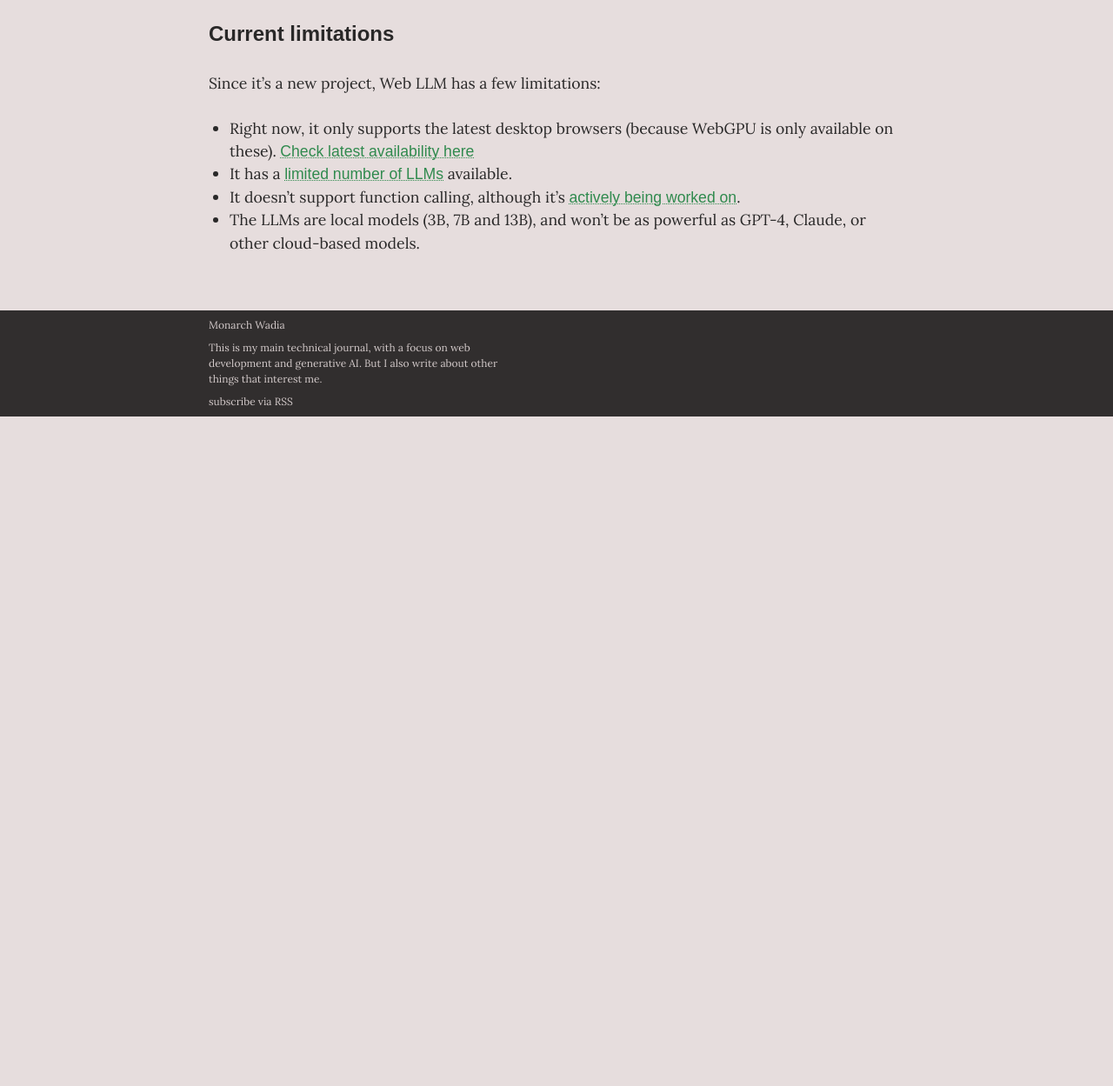
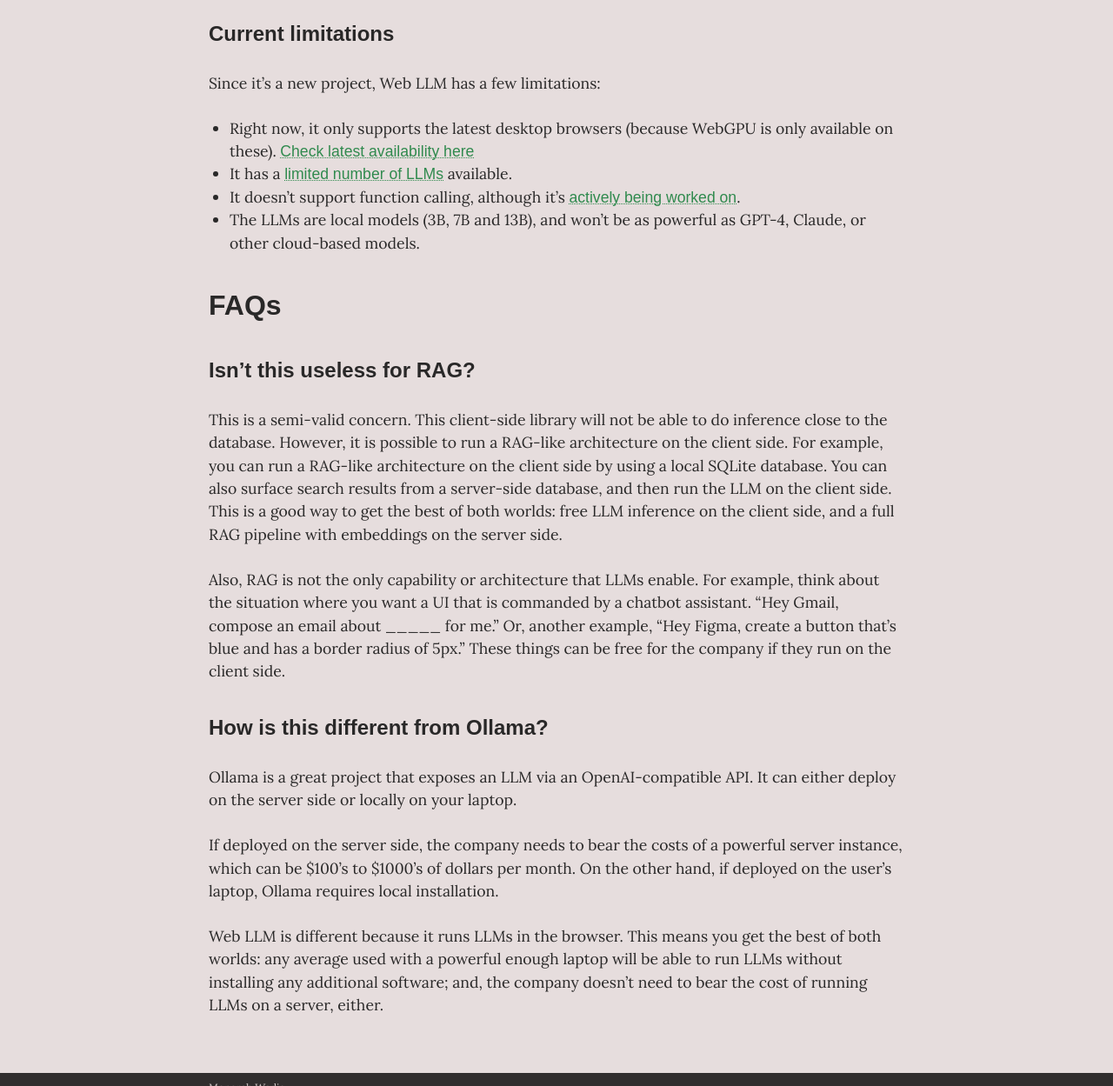
Before and after one commit to monarchwadia/blog-monarchwadia.com, a Jekyll site: the page built from _posts/2024-02-23-running-llms-in-the-browser.md, in a window 1280 px wide and 1400 px high, scrolled down 3710 px. Shown: the part 151-1400 px from the top of the window at 87% size. Built offline with Jekyll 4.4.1, drawn with Linux system fonts in a browser that asks for light colours; some web fonts are replaced; the table of contents is made by our own code; before the commit the page ends 4340 px from its top, so only the background shows below that.

Commit message:
Running LLMs

```diff
--- a/_posts/2024-02-23-running-llms-in-the-browser.md
+++ b/_posts/2024-02-23-running-llms-in-the-browser.md
@@ -122,3 +122,19 @@
 * It has a [limited number of LLMs](https://github.com/mlc-ai/mlc-llm) available.
 * It doesn't support function calling, although it's [actively being worked on](https://github.com/mlc-ai/web-llm/issues/276).
 * The LLMs are local models (3B, 7B and 13B), and won't be as powerful as GPT-4, Claude, or other cloud-based models.
+
+# FAQs
+
+## Isn't this useless for RAG?
+
+This is a semi-valid concern. This client-side library will not be able to do inference close to the database. However, it is possible to run a RAG-like architecture on the client side. For example, you can run a RAG-like architecture on the client side by using a local SQLite database. You can also surface search results from a server-side database, and then run the LLM on the client side. This is a good way to get the best of both worlds: free LLM inference on the client side, and a full RAG pipeline with embeddings on the server side.
+
+Also, RAG is not the only capability or architecture that LLMs enable. For example, think about the situation where you want a UI that is commanded by a chatbot assistant. "Hey Gmail, compose an email about _____ for me." Or, another example, "Hey Figma, create a button that's blue and has a border radius of 5px." These things can be free for the company if they run on the client side.
+
+## How is this different from Ollama?
+
+Ollama is a great project that exposes an LLM via an OpenAI-compatible API. It can either deploy on the server side or locally on your laptop.
+
+If deployed on the server side, the company needs to bear the costs of a powerful server instance, which can be $100's to $1000's of dollars per month. On the other hand, if deployed on the user's laptop, Ollama requires local installation.
+
+Web LLM is different because it runs LLMs in the browser. This means you get the best of both worlds: any average used with a powerful enough laptop will be able to run LLMs without installing any additional software; and, the company doesn't need to bear the cost of running LLMs on a server, either.
```
